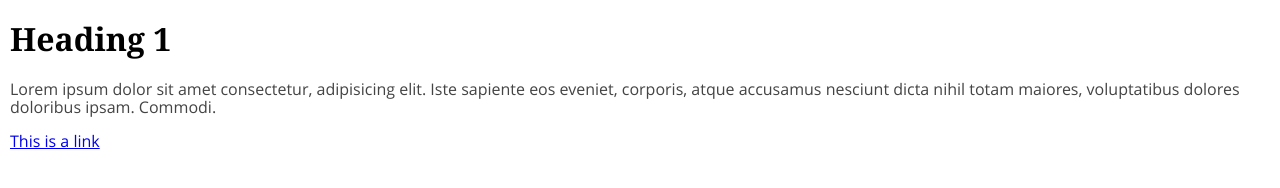
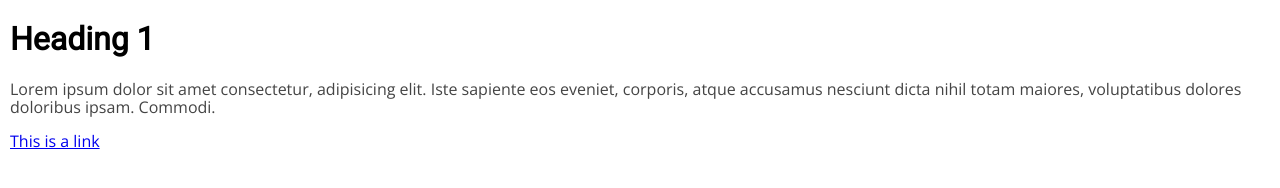
Before and after one commit to Arsalon-amini/HTML5CSS3, a plain HTML site: page src/fonts.html in a window 1280 px wide. Drawn offline with nearby package versions, Linux system fonts and the light colour scheme.

Commit message:
Google Fonts

```diff
--- a/css/fonts.css
+++ b/css/fonts.css
@@ -1,31 +1,11 @@
-/* font face to register a custom font in our app, then can use regularly  */
-@font-face {
-    font-family: 'opensans';
-    src: url('fonts/open-sans/opensans-regular-webfont.woff2') format('woff2'),
-         url('fonts/open-sans/opensans-regular-webfont.woff') format('woff');
-    font-weight: normal;
-    font-style: normal;
-    font-display: optional; /* window to download custom font, otherwise use fallback, on subsequent page loads, use custom font downloaded behind scenes */
-
-}
-@font-face {
-    font-family: 'open_sansbold';
-    src: url('fonts/open-sans/opensans-bold-webfont.woff2') format('woff2'),
-         url('fonts/open-sans/opensans-bold-webfont.woff') format('woff');
-    font-weight: bold;
-    font-style: bold;
-
-}
-
-
-/* websafe fonts */
+/* Google Fonts */
 body {
     margin: 10px;
-    font-family: "opensans", Arial, Helvetica, sans-serif; /* apply font stack to body element so all components inherit*/
+    font-family: "Open Sans", Arial, Helvetica, sans-serif; /* Google fonts */
 }
 
 h1 {
-    font-family: Georgia, 'Times New Roman', Times, serif; /* changes font for header section */
+    font-family: Roboto, Arial, Helvetica, sans-serif; /* Google fonts */
 }
 
 /* styling fonts */
--- a/css/intermediate.css
+++ b/css/intermediate.css
@@ -284,10 +284,10 @@ body {
     }
 }
 
-/* websafe fonts */
+/* websafe fonts - basic, elementary, available for 20 years on all computers */
 body {
     margin: 10px;
-    font-family: Arial, Helvetica, sans-serif; /* apply font stack to body element so all components inherit*/
+    font-family: Arial, Helvetica, sans-serif; /* apply websafe font stack to body element so all components inherit*/
 }
 
 h1 {
@@ -296,7 +296,44 @@ h1 {
 
 /* styling fonts */
 p {
+    font-family: "opensans"; /* custom app font */
     font-style: italic; /* makes font italic */
     font-size: 1rem; /* can use absolute values too like 30px */
     color: #444; /* font color #444 (dark grey) */
 }
+
+/* font face to register a custom font in our app, then can use regularly  */
+@font-face {
+    font-family: 'opensans';
+    src: url('fonts/open-sans/opensans-regular-webfont.woff2') format('woff2'),
+         url('fonts/open-sans/opensans-regular-webfont.woff') format('woff');
+    font-weight: normal;
+    font-style: normal;
+    font-display: optional; /* window to download custom font, otherwise use fallback, on subsequent page loads, use custom font downloaded behind scenes */
+
+}
+@font-face {
+    font-family: 'opensans';
+    src: url('fonts/open-sans/opensans-bold-webfont.woff2') format('woff2'),
+         url('fonts/open-sans/opensans-bold-webfont.woff') format('woff');
+    font-weight: bold;
+    font-style: bold;
+
+}
+
+/* Google Fonts */
+body {
+    margin: 10px;
+    font-family: "Open Sans", Arial, Helvetica, sans-serif; /* Google fonts */
+}
+
+h1 {
+    font-family: Roboto, Arial, Helvetica, sans-serif; /* Roboto Google font */
+}
+
+/* styling fonts */
+p {
+    font-style: normal; /* makes font italic */
+    font-size: 1rem; /* can use absolute values too like 30px */
+    color: #444; /* font color #444 (dark grey) */
+}
--- a/src/fonts.html
+++ b/src/fonts.html
@@ -4,6 +4,11 @@
     <meta charset="UTF-8" />
     <meta name="viewport" content="width=device-width, initial-scale=1.0" />
     <title>Fonts</title>
+    <link rel="preconnect" href="https://fonts.gstatic.com" />
+    <link
+      href="https://fonts.googleapis.com/css2?family=Open+Sans&family=Roboto&display=optional"
+      rel="stylesheet"
+    />
     <link rel="stylesheet" href="/css/normalize.css" />
     <link rel="stylesheet" href="/css/fonts.css" />
   </head>
```
